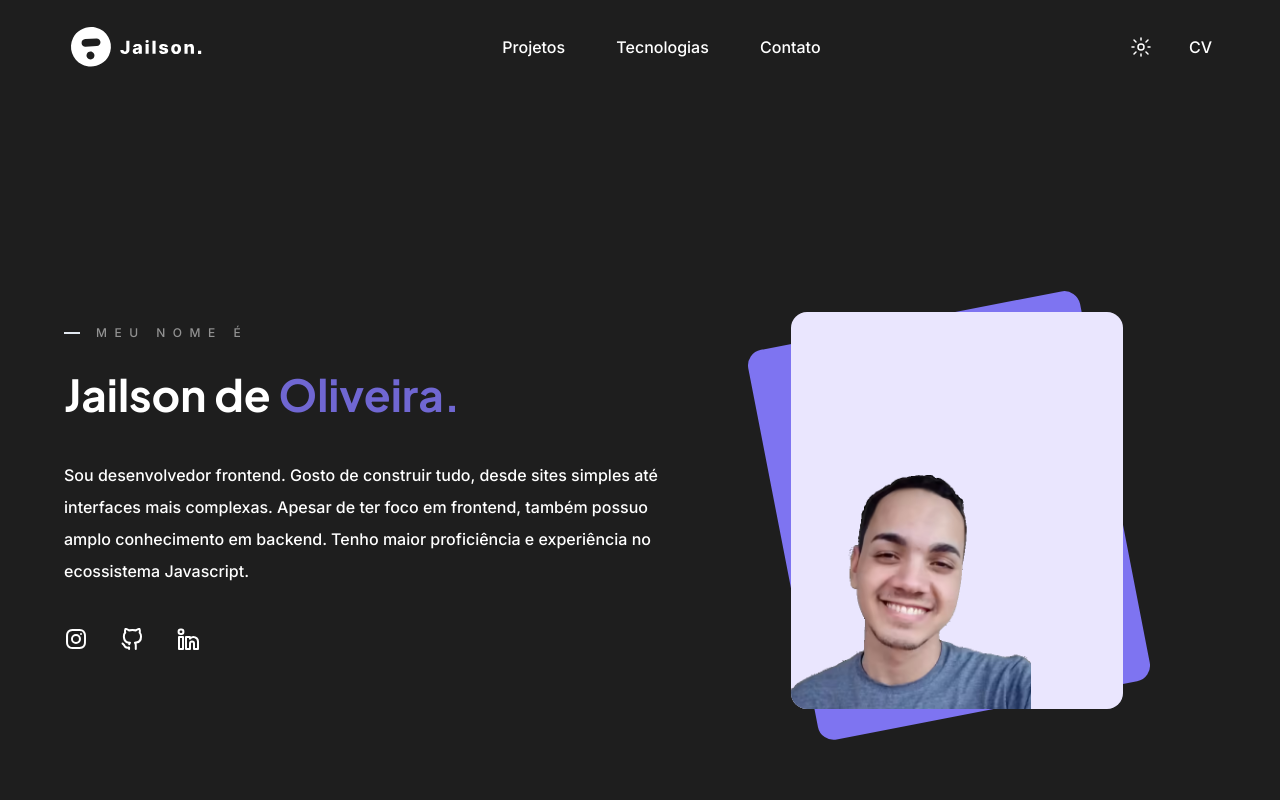
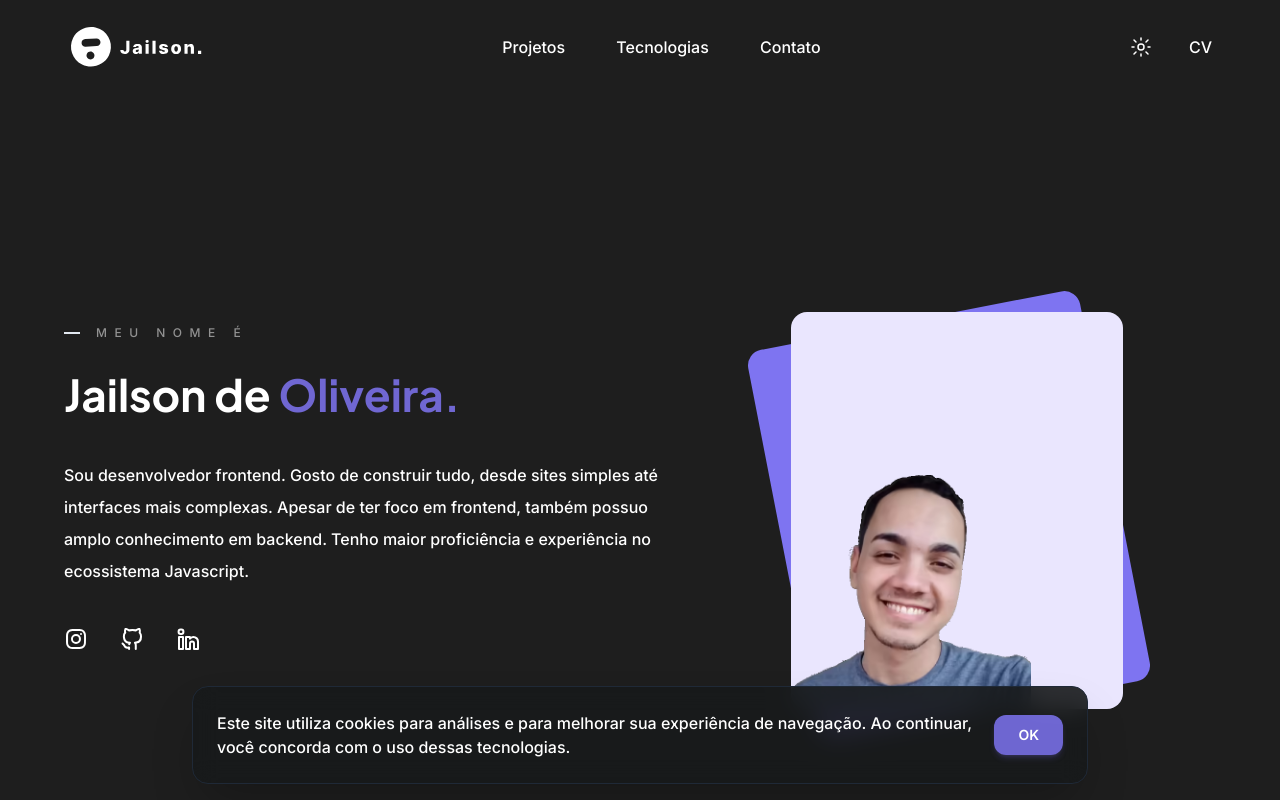
Before and after one commit to OJailson17/portfolio-redesign, a Next.js app: page / in a window 1280 px wide. Shown: the top 800 px of the page. Built offline with nearby package versions, Linux system fonts and the light colour scheme.

Commit message:
chore: add a privacy consent popup

```diff
--- a/src/app/layout.tsx
+++ b/src/app/layout.tsx
@@ -4,6 +4,7 @@ import { GoogleAnalytics, GoogleTagManager } from '@next/third-parties/google';
 import '../styles/global.css';
 import { ThemeContextProvider } from '../context/themeContext';
 import { Metadata, Viewport } from 'next';
+import { PrivacyConsentPopup } from '../components/PrivacyConsentPopup';
 
 const inter = Inter({
 	subsets: ['latin'],
@@ -109,6 +110,7 @@ export default function RootLayout({
 					<GoogleAnalytics
 						gaId={`${process.env.NEXT_PUBLIC_GOOGLE_ANALYTICS}`}
 					/>
+					<PrivacyConsentPopup />
 					{children}
 				</ThemeContextProvider>
 			</body>
--- /dev/null
+++ b/src/components/PrivacyConsentPopup/index.tsx
@@ -0,0 +1,44 @@
+'use client';
+
+import { useEffect, useState } from 'react';
+
+export const PrivacyConsentPopup = () => {
+	const [isVisible, setIsVisible] = useState(false);
+
+	useEffect(() => {
+		const consent = localStorage.getItem('privacy-consent');
+		if (!consent) {
+			setIsVisible(true);
+		}
+	}, []);
+
+	const handleAccept = () => {
+		localStorage.setItem('privacy-consent', 'true');
+		setIsVisible(false);
+	};
+
+	if (!isVisible) return null;
+
+	return (
+		<div className='fixed bottom-0 left-0 right-0 z-50 p-4 animate-in slide-in-from-bottom-full duration-500'>
+			<div className='max-w-4xl mx-auto flex flex-col md:flex-row items-center justify-between gap-4 p-6 rounded-2xl shadow-2xl bg-white/90 dark:bg-dark-project-background/90 backdrop-blur-md border border-gray-200 dark:border-gray-800'>
+				<div className='flex-1 text-center md:text-left'>
+					<p className='text-sm md:text-base text-light-text dark:text-dark-text font-medium'>
+						Este site utiliza cookies para análises e para melhorar sua
+						experiência de navegação. Ao continuar, você concorda com o uso
+						dessas tecnologias.
+					</p>
+				</div>
+
+				<div className='flex items-center gap-4 shrink-0'>
+					<button
+						onClick={handleAccept}
+						className='px-6 py-2.5 rounded-xl bg-light-primary dark:bg-dark-primary text-white font-semibold text-sm hover:opacity-90 transition-all active:scale-95 shadow-md shadow-light-primary/20 dark:shadow-dark-primary/20'
+					>
+						OK
+					</button>
+				</div>
+			</div>
+		</div>
+	);
+};
```
